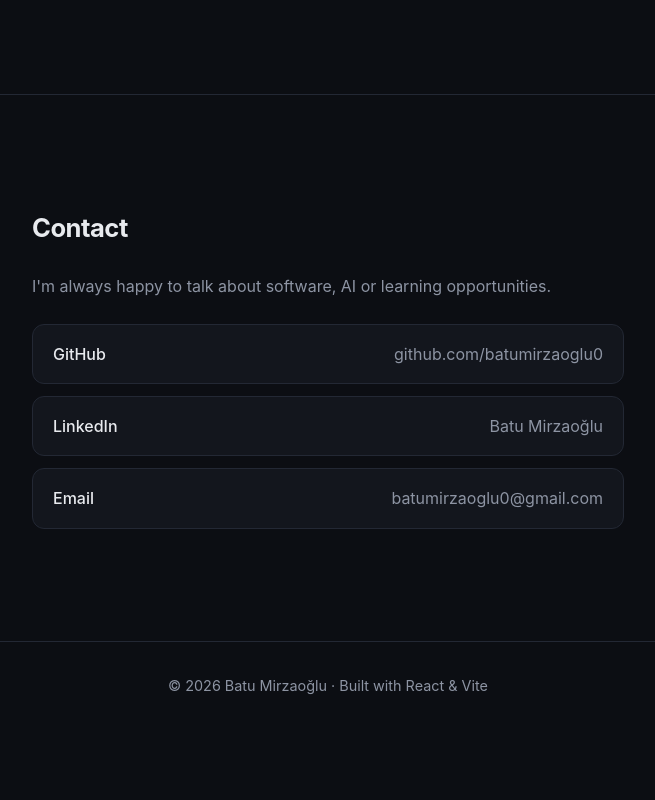
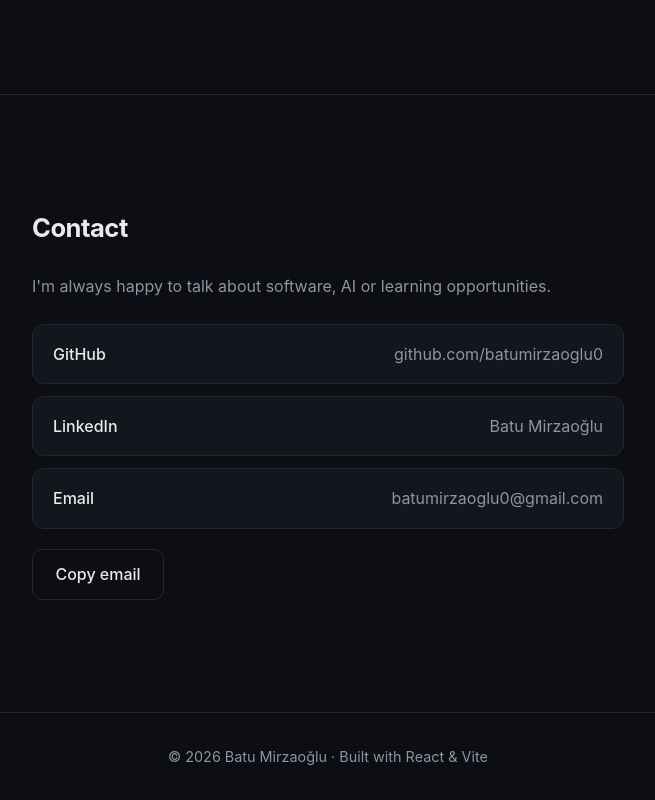
Before and after one commit to batumirzaoglu0/portfolio, a React (Vite) app: page / in a window 1280 px wide. Shown: the part 2375-3175 px from the top of the page, without its empty margins (312-967 px from the left). Before the commit the page ends 3105 px from the top, so only its background shows below. Built offline with nearby package versions, Linux system fonts and the light colour scheme.

Commit message:
feat: add copy email button

```diff
--- a/src/App.css
+++ b/src/App.css
@@ -189,3 +189,4 @@
 @media (prefers-reduced-motion: reduce) {
   .reveal { opacity: 1; transform: none; transition: none; }
 }
+.copy-btn { margin-top: 1.25rem; cursor: pointer; }
--- a/src/components/Contact.jsx
+++ b/src/components/Contact.jsx
@@ -1,10 +1,26 @@
+import { useState } from 'react';
+
+const EMAIL = 'batumirzaoglu0@gmail.com';
+
 const contacts = [
   { label: 'GitHub', text: 'github.com/batumirzaoglu0', href: 'https://github.com/batumirzaoglu0' },
   { label: 'LinkedIn', text: 'Batu Mirzaoğlu', href: 'https://www.linkedin.com/in/batu-mirzao%C4%9Flu-2a6700444/' },
-  { label: 'Email', text: 'batumirzaoglu0@gmail.com', href: 'mailto:batumirzaoglu0@gmail.com' },
+  { label: 'Email', text: EMAIL, href: `mailto:${EMAIL}` },
 ];
 
 function Contact() {
+  const [copied, setCopied] = useState(false);
+
+  const copyEmail = async () => {
+    try {
+      await navigator.clipboard.writeText(EMAIL);
+      setCopied(true);
+      setTimeout(() => setCopied(false), 2000);
+    } catch {
+      setCopied(false);
+    }
+  };
+
   return (
     <section id="contact" className="section">
       <div className="container contact-wrap">
@@ -22,6 +38,9 @@ function Contact() {
             </li>
           ))}
         </ul>
+        <button className="btn btn-ghost copy-btn" onClick={copyEmail}>
+          {copied ? 'Copied ✓' : 'Copy email'}
+        </button>
       </div>
     </section>
   );
```
